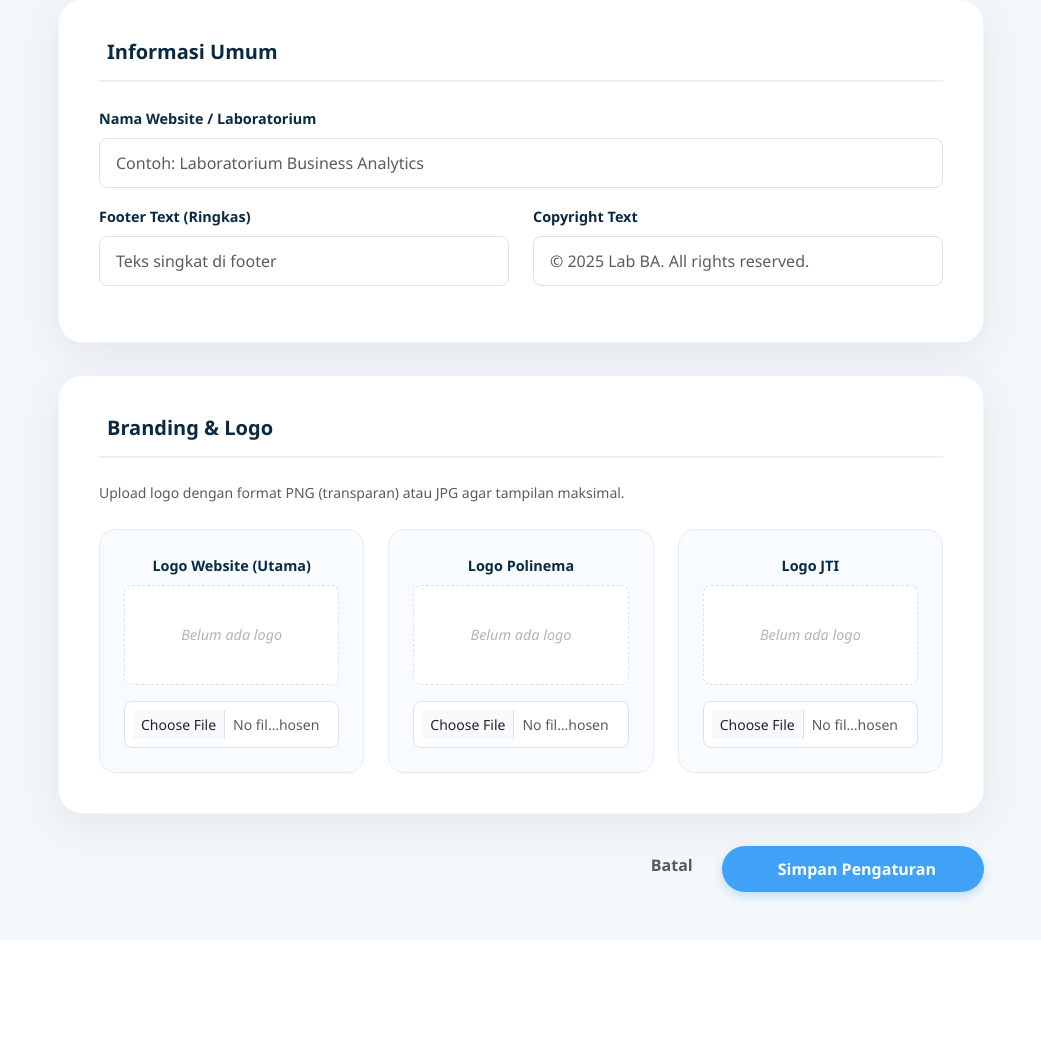
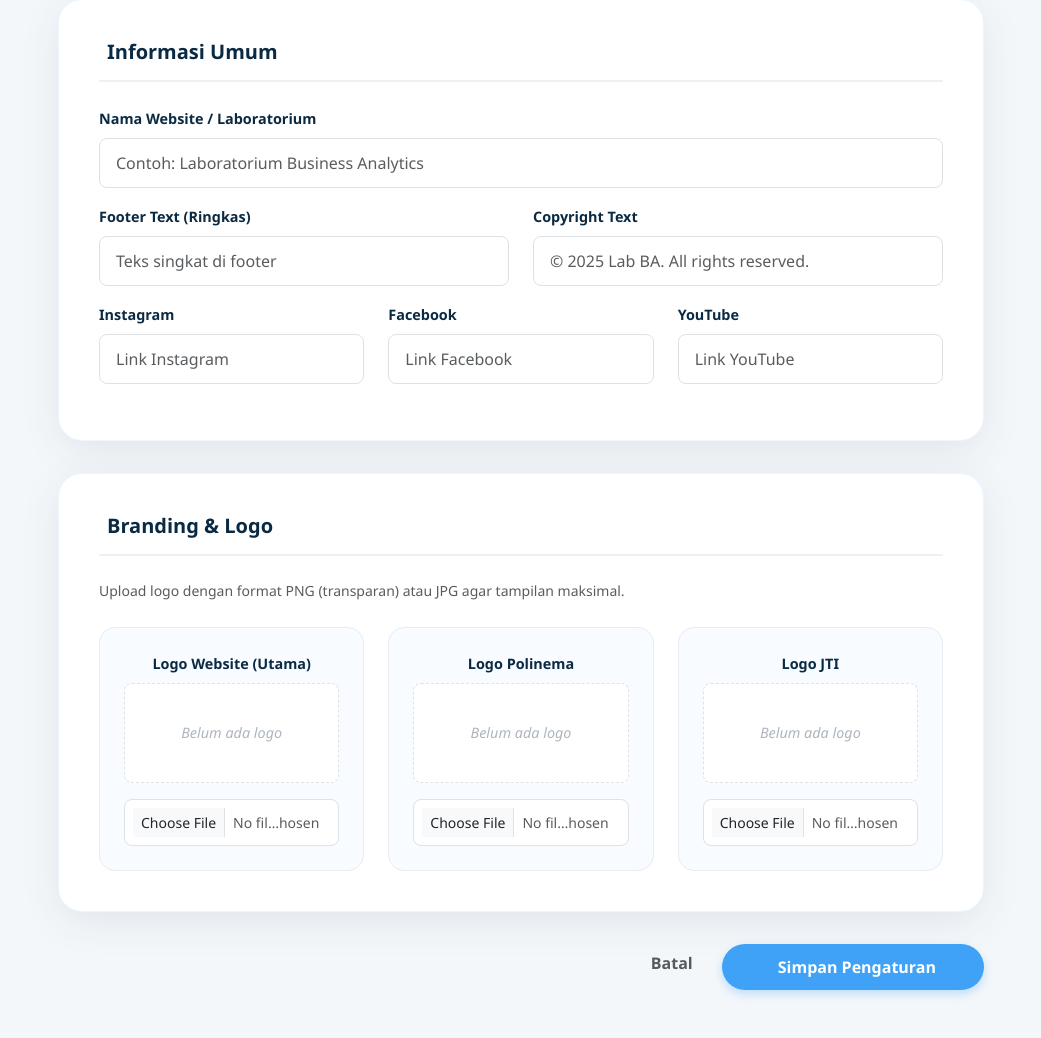
Before and after one commit to baynobu/PBL-Lab-Business-Analytics, a PHP site: page /admin/pengaturan/website.php in a window 1280 px wide. Shown: the part 222-1260 px from the top of the page, without its empty margins (119-1160 px from the left). Before the commit the page ends 1127 px from the top, so only its background shows below. Run offline with PHP 8.4, Linux system fonts and the light colour scheme; the visitor is signed in with stand-in values (Sample User, id 1); data that the repository does not hold is empty; some libraries are stand-ins or nearby versions.

Commit message:
upd : form cms social media

```diff
--- a/admin/pengaturan/website.php
+++ b/admin/pengaturan/website.php
@@ -3,6 +3,7 @@ require_once "../../app/utils/session.php";
 checkAdminLogin();
 require_once "../../app/models/Settings.php";
 require_once "../../app/utils/log.php";
+
 
 $settings = Settings::get();
 if (!$settings) {
@@ -10,14 +11,21 @@ if (!$settings) {
         'site_name' => '',
         'footer_text' => '',
         'logo' => '',
-        'copyright_text' => ''
+        'copyright_text' => '',
+        'social_instagram' => '',
+        'social_facebook' => '',
+        'social_youtube' => ''
     ];
 }
+
 
 if ($_SERVER["REQUEST_METHOD"] == "POST") {
     $site_name = $_POST['site_name'];
     $footer_text = $_POST['footer_text'];
     $copyright_text = $_POST['copyright_text'] ?? '';
+    $social_instagram = $_POST['social_instagram'] ?? '';
+    $social_facebook = $_POST['social_facebook'] ?? '';
+    $social_youtube = $_POST['social_youtube'] ?? '';
 
     $logo_polinema = null;
     $logo_jti = null;
@@ -43,14 +51,11 @@ if ($_SERVER["REQUEST_METHOD"] == "POST") {
     }
 
     // Logic update di model harus menyesuaikan apakah file diganti atau tidak
-    // Di sini diasumsikan Model menangani logika "jika null, pakai yang lama"
-    // Atau kita kirim null dan Model handle.
-    // Berdasarkan kode asli Anda:
     if ($logo) {
-        Settings::update($site_name, $footer_text, $logo, $copyright_text, $logo_polinema, $logo_jti);
+        Settings::update($site_name, $footer_text, $logo, $copyright_text, $logo_polinema, $logo_jti, $social_instagram, $social_facebook, $social_youtube);
         logActivity("Mengubah pengaturan website + logo utama");
     } else {
-        Settings::update($site_name, $footer_text, null, $copyright_text, $logo_polinema, $logo_jti);
+        Settings::update($site_name, $footer_text, null, $copyright_text, $logo_polinema, $logo_jti, $social_instagram, $social_facebook, $social_youtube);
         logActivity("Mengubah pengaturan website");
     }
 
@@ -127,7 +132,7 @@ include "../../views/layouts/header.php";
 
     .logo-upload-container:hover {
         border-color: var(--accent);
-        box-shadow: 0 5px 15px rgba(0,0,0,0.05);
+        box-shadow: 0 5px 15px rgba(0, 0, 0, 0.05);
     }
 
     .current-logo-box {
@@ -194,12 +199,10 @@ include "../../views/layouts/header.php";
                     <!-- 1. General Information -->
                     <div class="section-card">
                         <h5 class="section-header"><i class="bi bi-globe me-2"></i>Informasi Umum</h5>
-
                         <div class="mb-3">
                             <label class="form-label">Nama Website / Laboratorium</label>
                             <input type="text" name="site_name" class="form-control" value="<?= htmlspecialchars($settings['site_name']) ?>" required placeholder="Contoh: Laboratorium Business Analytics">
                         </div>
-
                         <div class="row">
                             <div class="col-md-6 mb-3">
                                 <label class="form-label">Footer Text (Ringkas)</label>
@@ -208,6 +211,20 @@ include "../../views/layouts/header.php";
                             <div class="col-md-6 mb-3">
                                 <label class="form-label">Copyright Text</label>
                                 <input type="text" name="copyright_text" class="form-control" value="<?= htmlspecialchars($settings['copyright_text'] ?? '') ?>" placeholder="© 2025 Lab BA. All rights reserved.">
+                            </div>
+                        </div>
+                        <div class="row">
+                            <div class="col-md-4 mb-3">
+                                <label class="form-label">Instagram</label>
+                                <input type="text" name="social_instagram" class="form-control" value="<?= htmlspecialchars($settings['social_instagram'] ?? '') ?>" placeholder="Link Instagram">
+                            </div>
+                            <div class="col-md-4 mb-3">
+                                <label class="form-label">Facebook</label>
+                                <input type="text" name="social_facebook" class="form-control" value="<?= htmlspecialchars($settings['social_facebook'] ?? '') ?>" placeholder="Link Facebook">
+                            </div>
+                            <div class="col-md-4 mb-3">
+                                <label class="form-label">YouTube</label>
+                                <input type="text" name="social_youtube" class="form-control" value="<?= htmlspecialchars($settings['social_youtube'] ?? '') ?>" placeholder="Link YouTube">
                             </div>
                         </div>
                     </div>
--- a/app/config/database.php
+++ b/app/config/database.php
@@ -3,7 +3,7 @@ $host = "localhost";
 $port = "5432";
 $dbname = "lab-ba";
 $user = "postgres";
-$password = "nanta";
+$password = "your_password";
 
 try {
     $pdo = new PDO("pgsql:host=$host;port=$port;dbname=$dbname", $user, $password);
--- a/app/models/Settings.php
+++ b/app/models/Settings.php
@@ -11,7 +11,7 @@ class Settings
         return $pdo->query("SELECT * FROM site_settings LIMIT 1")->fetch(PDO::FETCH_ASSOC);
     }
 
-    public static function update($site_name, $footer_text, $logo = null, $copyright_text = null, $logo_polinema = null, $logo_jti = null)
+    public static function update($site_name, $footer_text, $logo = null, $copyright_text = null, $logo_polinema = null, $logo_jti = null, $social_instagram = null, $social_facebook = null, $social_youtube = null)
     {
         global $pdo;
         $fields = "site_name = :site_name, footer_text = :footer_text, updated_at = NOW()";
@@ -32,6 +32,18 @@ class Settings
             $fields .= ", copyright_text = :copyright_text";
             $params['copyright_text'] = $copyright_text;
         }
+        if ($social_instagram !== null) {
+            $fields .= ", social_instagram = :social_instagram";
+            $params['social_instagram'] = $social_instagram;
+        }
+        if ($social_facebook !== null) {
+            $fields .= ", social_facebook = :social_facebook";
+            $params['social_facebook'] = $social_facebook;
+        }
+        if ($social_youtube !== null) {
+            $fields .= ", social_youtube = :social_youtube";
+            $params['social_youtube'] = $social_youtube;
+        }
         $stmt = $pdo->prepare("UPDATE site_settings SET $fields");
         return $stmt->execute($params);
     }
```
Also changed, not shown: views/layouts/footer.php (+9 -6 lines).
